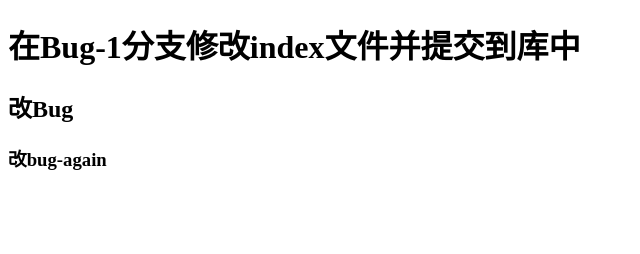
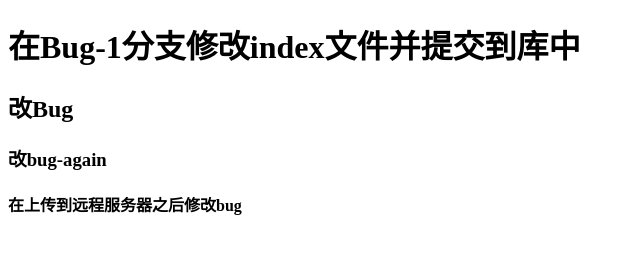
Before and after one commit to lyq-github1022/git-demo, a plain HTML site: page index.html in a window 1280 px wide. Shown: the whole page, without its empty margins (0-640 px from the left). Drawn offline with Linux system fonts and the light colour scheme.

Commit message:
在上传到远程服务器之后修改bug

```diff
--- a/index.html
+++ b/index.html
@@ -10,5 +10,6 @@
     <h1>在Bug-1分支修改index文件并提交到库中</h1>
     <h2>改Bug</h2>
     <h3>改bug-again</h3>
+    <h4>在上传到远程服务器之后修改bug</h4>
   </body>
 </html>
```
